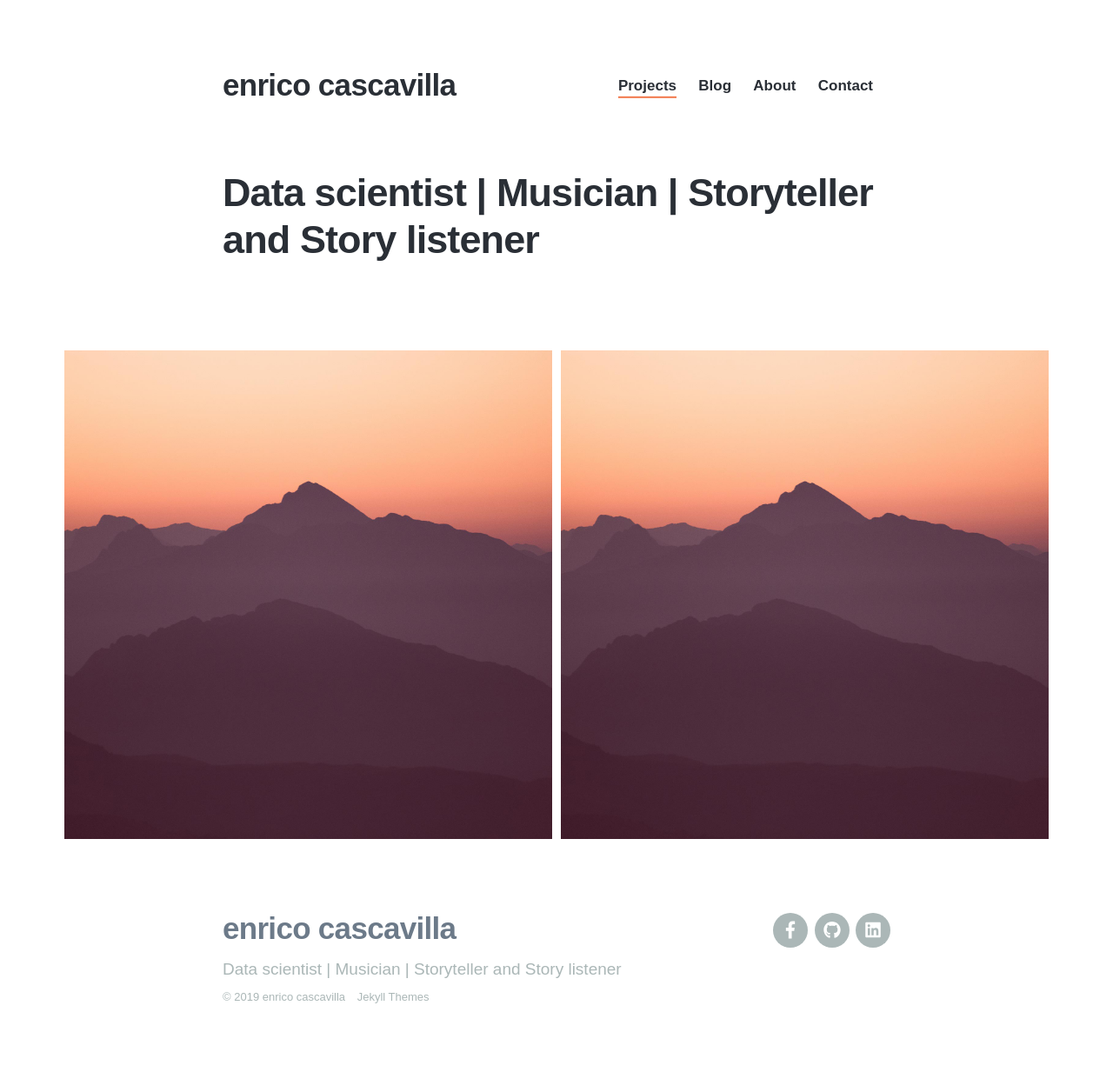
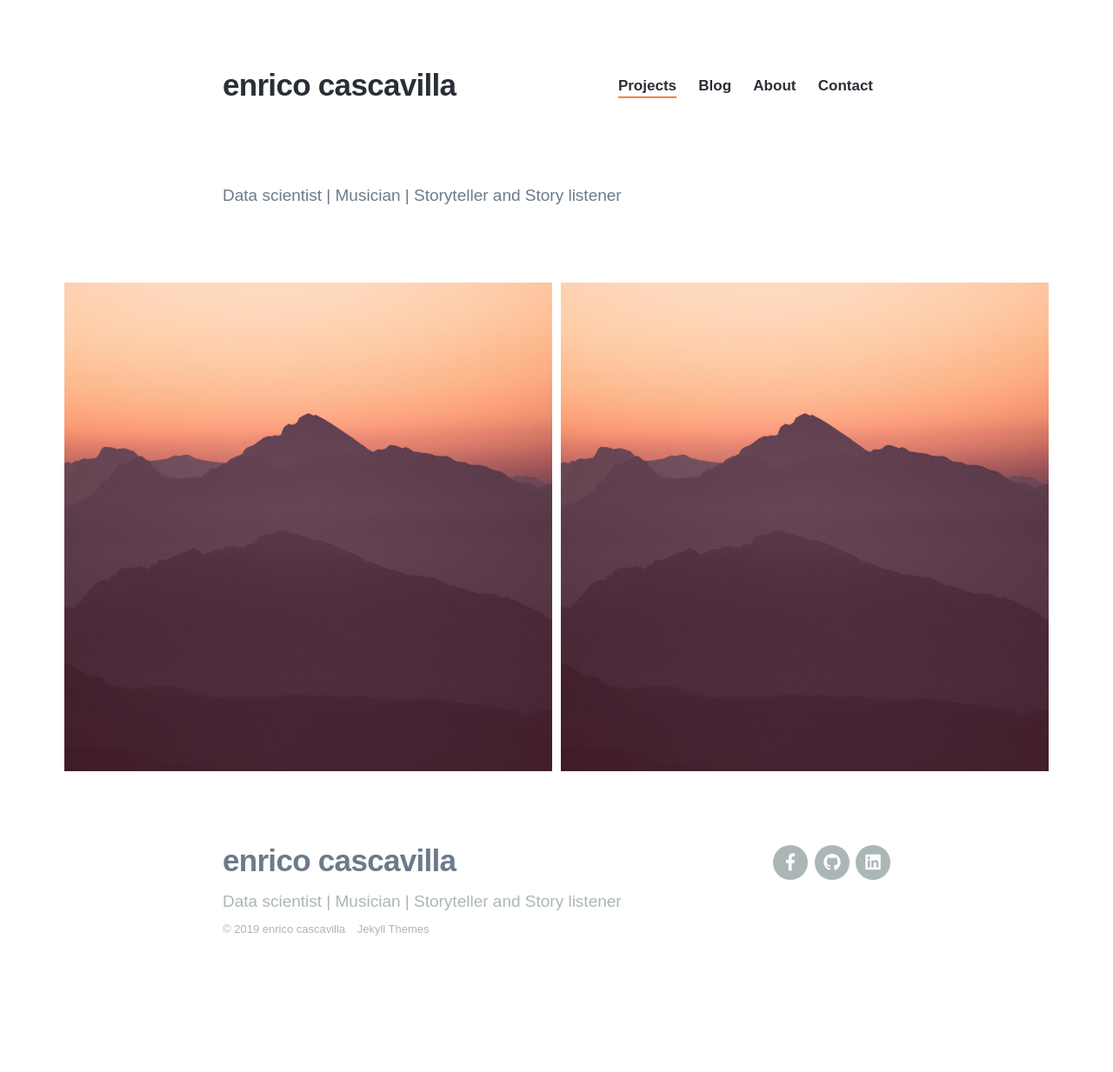
Before and after one commit to enrico-cascavilla/enrico-cascavilla.github.io, a Jekyll site: the page built from index.html, in a window 1280 px wide. Shown: the whole page at 87% size. Built offline with Jekyll 4.4.1, drawn with Linux system fonts in a browser that asks for light colours; nearby versions of some CDN libraries; some web fonts are replaced; after the commit the page ends 1155 px from its top, so only the background shows below that.

Commit message:
portfolio name

```diff
--- a/index.html
+++ b/index.html
@@ -9,8 +9,8 @@ featured_image:
 
 	<div class="wrap">
 
-		<h1>Data scientist | Musician | Storyteller and Story listener</h1>
-		<p></p>
+		<h1></h1>
+		<p>Data scientist | Musician | Storyteller and Story listener</p>
 
 	</div>
 
```
